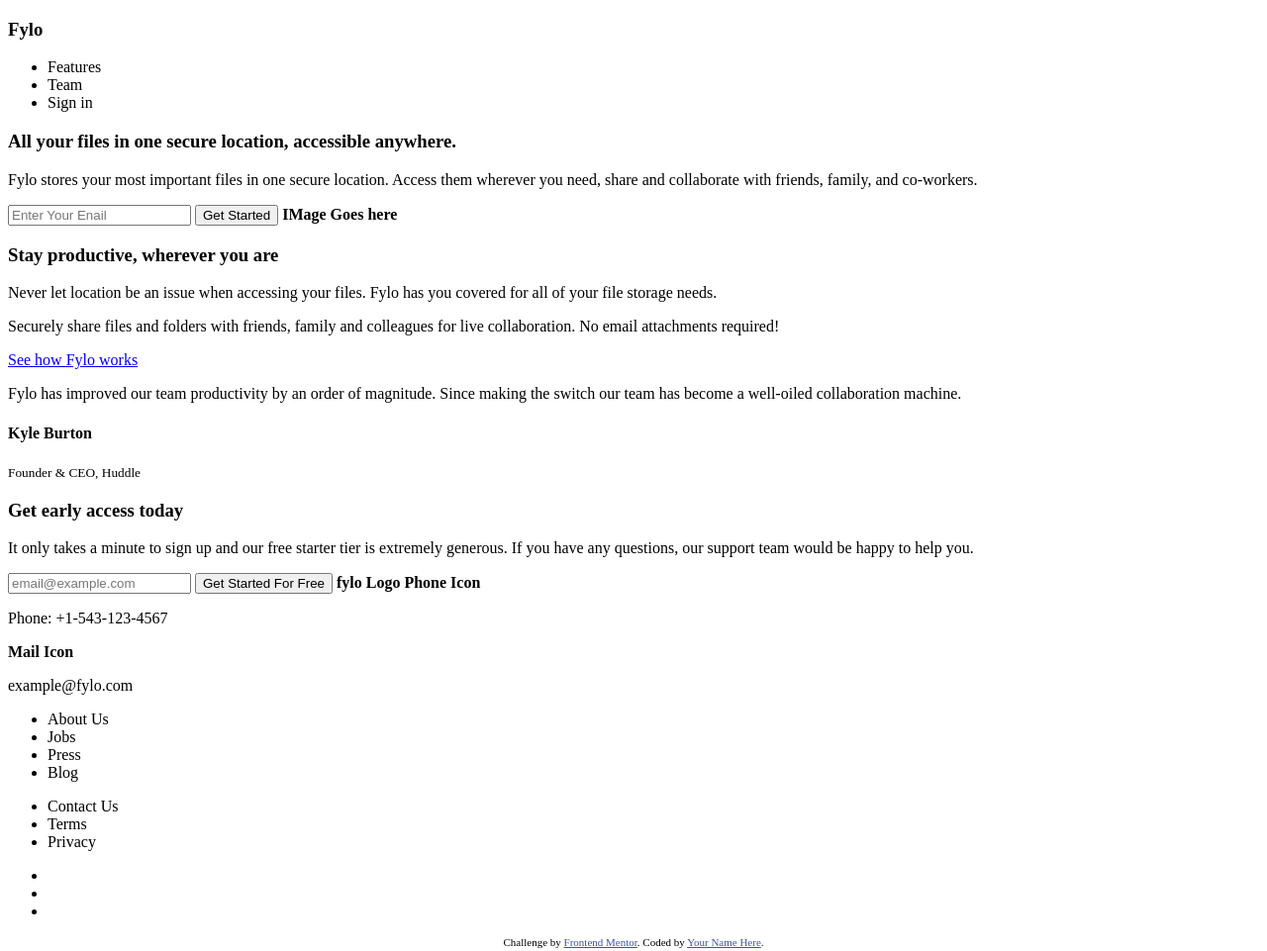
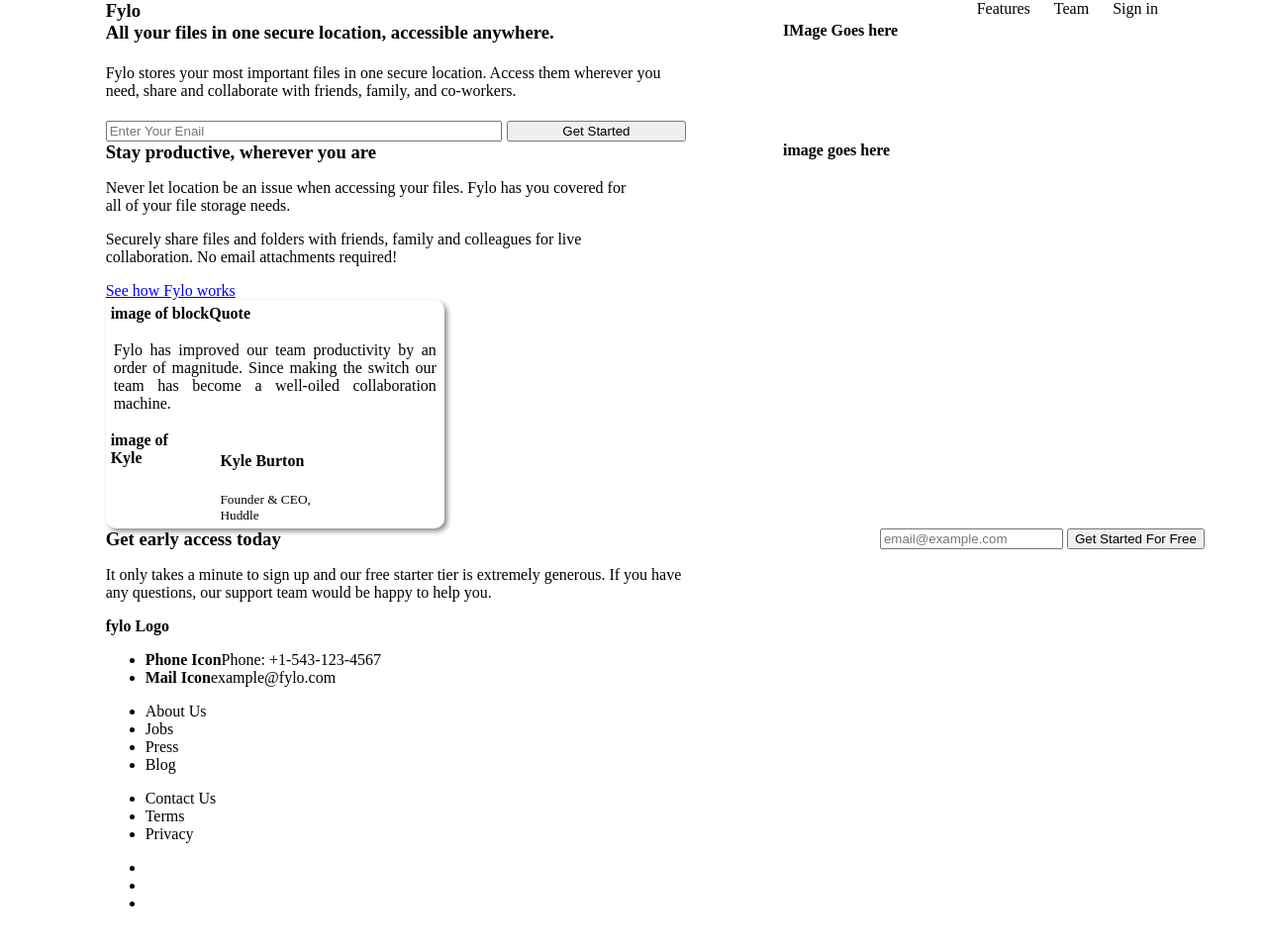
Before and after one commit to Haybuka/fylo_twoCoulmn, a plain HTML site: page index.html in a window 1280 px wide. Shown: the whole page at 99% size. After the commit the page ends 938 px from the top, so only its background shows below. Drawn offline with Linux system fonts and the light colour scheme.

Commit message:
Made the css grid,Footer Left

```diff
--- a/index.html
+++ b/index.html
@@ -5,7 +5,7 @@
   <meta name="viewport" content="width=device-width, initial-scale=1.0"> <!-- displays site properly based on user's device -->
 
   <link rel="icon" type="image/png" sizes="32x32" href="./images/favicon-32x32.png">
-
+  <link rel="stylesheet" href="main.css">
   <title>Frontend Mentor | Fylo landing page with two column layout</title>
 
   <!-- Feel free to remove these styles or customise in your own stylesheet 👍 -->
@@ -15,80 +15,90 @@
   </style>
 </head>
 <body>
+<div id="container">
   <nav>
     <h3>Fylo</h3>
-  <ul>
+    <ul class="nav">
       <li>Features</li>
       <li>Team</li>
       <li>Sign in</li>
     </ul>
   </nav>
-
+  <main>
+      <div id="leftMain">
     <h3>All your files in one secure location, accessible anywhere.</h3>
-
-<p>  Fylo stores your most important files in one secure location.
+     <p>Fylo stores your most important files in one secure location.
     Access them wherever you need, share and collaborate with friends,
     family, and co-workers.</p>
     <input type="email" id="Mail" placeholder="Enter Your Enail">
   <button> Get Started</button>
+      </div>
+      <div id="rightMain">
     <b>IMage Goes here</b>
+      </div>
+  </main>
+  <section class="firstSec">
+    <article class="leftArticle">
+     <aside id="productive">
          <h3>  Stay productive, wherever you are</h3>
-
         <p>  Never let location be an issue when accessing your files. Fylo has you
           covered for all of your file storage needs.
         </p>
         <p>  Securely share files and folders with friends, family and colleagues for
           live collaboration. No email attachments required!
         </p>
-  <a href="#">See how Fylo works
-  </a>
+          <a href="#">See how Fylo works</a>
+      </aside>
+     <aside id="testimony">
+       <b>image of blockQuote</b>
     <p class="blockquote">  Fylo has improved our team productivity by an order of magnitude. Since
-  making the switch our team has become a well-oiled collaboration machine.
+        making the switch our team has become a well-oiled collaboration machine.   </p>
+    <div class="kyle">
+      <b>image of Kyle</b>
       <h4>Kyle Burton</h4>
       <small>Founder & CEO, Huddle</small>
-</p>
-
-
+    </div>
+      </aside>
+    </article>
+    <article class="rightArticle">
+       <b>image goes here</b>
+    </article>
+  </section>
+  <section class="secondSec">
+    <article class="earlyAccess">
       <h3>Get early access today</h3>
-
       <p> It only takes a minute to sign up and our free starter tier is extremely generous.
        If you have any questions, our support team would be happy to help you.
       </p>
+    </article>
+    <article class="getStarted">
      <input type="email" name="signUp" id="SignUp" placeholder="email@example.com">
      <button> Get Started For Free</button>
+   </article>
+  </section>
+   <footer>
     <b>fylo Logo</b>
- <b>Phone Icon</b><p>Phone: +1-543-123-4567</p>
-  <b>Mail Icon</b><p>example@fylo.com</p>
-
-  <ul>
+    <ul class="firstUl">
+      <li><b>Phone Icon</b>Phone: +1-543-123-4567</li>
+      <li><b>Mail Icon</b>example@fylo.com</li>
+    </ul>
+    <ul class="secondUl">
        <li>About Us</li>
        <li>Jobs</li>
        <li>Press</li>
        <li> Blog</li>
     </ul>
-
-
-
- <ul>
+    <ul class="fourthUl">
       <li>Contact Us</li>
       <li>Terms</li>
       <li>Privacy</li>
     </ul>
-
     <ul class="links">
       <li><i class="fas fa-facebook"></i></li>
       <li><i class="fas fa-twitter"></i></li>
       <li><i class="fas fa-instagram"></i></li>
     </ul>
-
-
-
-
-  <footer>
-    <p class="attribution">
-      Challenge by <a href="https://www.frontendmentor.io?ref=challenge" target="_blank">Frontend Mentor</a>.
-      Coded by <a href="#">Your Name Here</a>.
-    </p>
    </footer>
+</div>
 </body>
 </html>
--- /dev/null
+++ b/main.css
@@ -0,0 +1,162 @@
+* {
+    box-sizing: border-box;
+}
+
+body {
+    padding: 0;
+    margin: 0;
+    width: 1440px;
+    max-width: 100%;
+}
+
+div#container {
+    display: grid;
+    grid-template-columns: repeat(12, 1fr);
+    grid-template-rows: repeat(5, minmax(0, auto));
+}
+
+#container nav {
+    grid-column: 2/13;
+    grid-row: 1/2;
+    display: grid;
+    grid-template-columns: repeat(12, 1fr);
+}
+
+#container h3 {
+    grid-column: 1/4;
+    grid-row: 1/2;
+    margin: 0;
+    padding: 0;
+}
+
+#container ul.nav {
+    grid-column: 10/13;
+    grid-row: 1/2;
+    padding: 0;
+    margin: 0;
+}
+
+#container ul.nav li {
+    list-style-type: none;
+    display: inline-block;
+    margin-right: 20px;
+}
+
+main {
+    grid-column: 2/13;
+    grid-row: 2/3;
+    display: grid;
+    grid-template-columns: repeat(12, 1fr);
+}
+
+main #leftMain {
+    grid-column: 1/7;
+    display: grid;
+    grid-gap: 5px;
+    grid-template-rows: repeat(3, minmax(0, auto));
+}
+
+main #leftMain h3 {
+    grid-column: 1/12;
+}
+
+main #leftMain p {
+    grid-column: 1/12;
+}
+
+main #leftMain input {
+    grid-column: 1/8;
+}
+
+main #leftMain button {
+    grid-column: 8/12;
+}
+
+main #rightMain {
+    grid-column: 8/13;
+}
+
+main #rightMain img {}
+
+section.firstSec {
+    grid-column: 2/13;
+    grid-row: 3/4;
+    display: grid;
+    grid-template-columns: repeat(12, 1fr);
+    grid-template-rows: repeat(5, minmax(0, auto));
+}
+
+section.firstSec .leftArticle {
+    grid-column: 1/7;
+    display: grid;
+    grid-template-columns: repeat(12, 1fr);
+    grid-template-rows: repeat(2, minmax(0, auto));
+}
+
+section.firstSec .leftArticle #productive {
+    grid-column: 1/12;
+    grid-row: 1/2;
+}
+
+section.firstSec .leftArticle #testimony {
+    grid-column: 1/8;
+    grid-row: 2/3;
+    background-color: white;
+    border-radius: 10px;
+    box-shadow: 3px 3px 5px rgba(39, 36, 36, 0.514);
+    padding: 5px;
+    display: block;
+}
+
+section.firstSec .leftArticle #testimony p {
+    text-align: justify;
+    padding: 3px;
+}
+
+section.firstSec .leftArticle #testimony .kyle {
+    display: grid;
+    grid-template-columns: repeat(12, 1fr);
+    grid-template-rows: repeat(2, minmax(0, auto));
+}
+
+section.firstSec .leftArticle #testimony .kyle b {
+    grid-column: 1/4;
+    grid-row: 1/3;
+}
+
+section.firstSec .leftArticle #testimony .kyle h4 {
+    grid-column: 5/9;
+    grid-row: 1/2;
+}
+
+section.firstSec .leftArticle #testimony .kyle small {
+    grid-column: 5/9;
+    grid-row: 2/3;
+}
+
+section.firstSec .rightArticle {
+    grid-column: 8/13;
+}
+
+section.firstSec .rightArticle img {}
+
+section.secondSec {
+    grid-column: 2/13;
+    grid-row: 4/5;
+    display: grid;
+    grid-template-columns: repeat(12, 1fr);
+    grid-template-rows: repeat(3, minmax(0, auto));
+}
+
+section.secondSec .earlyAccess {
+    grid-column: 1/7;
+}
+
+section.secondSec .getStarted {
+    grid-column: 9/13;
+}
+
+footer {
+    grid-row: 5/6;
+    grid-column: 2/13;
+}
```
Lines whose indentation alone changed are shown as unchanged.
